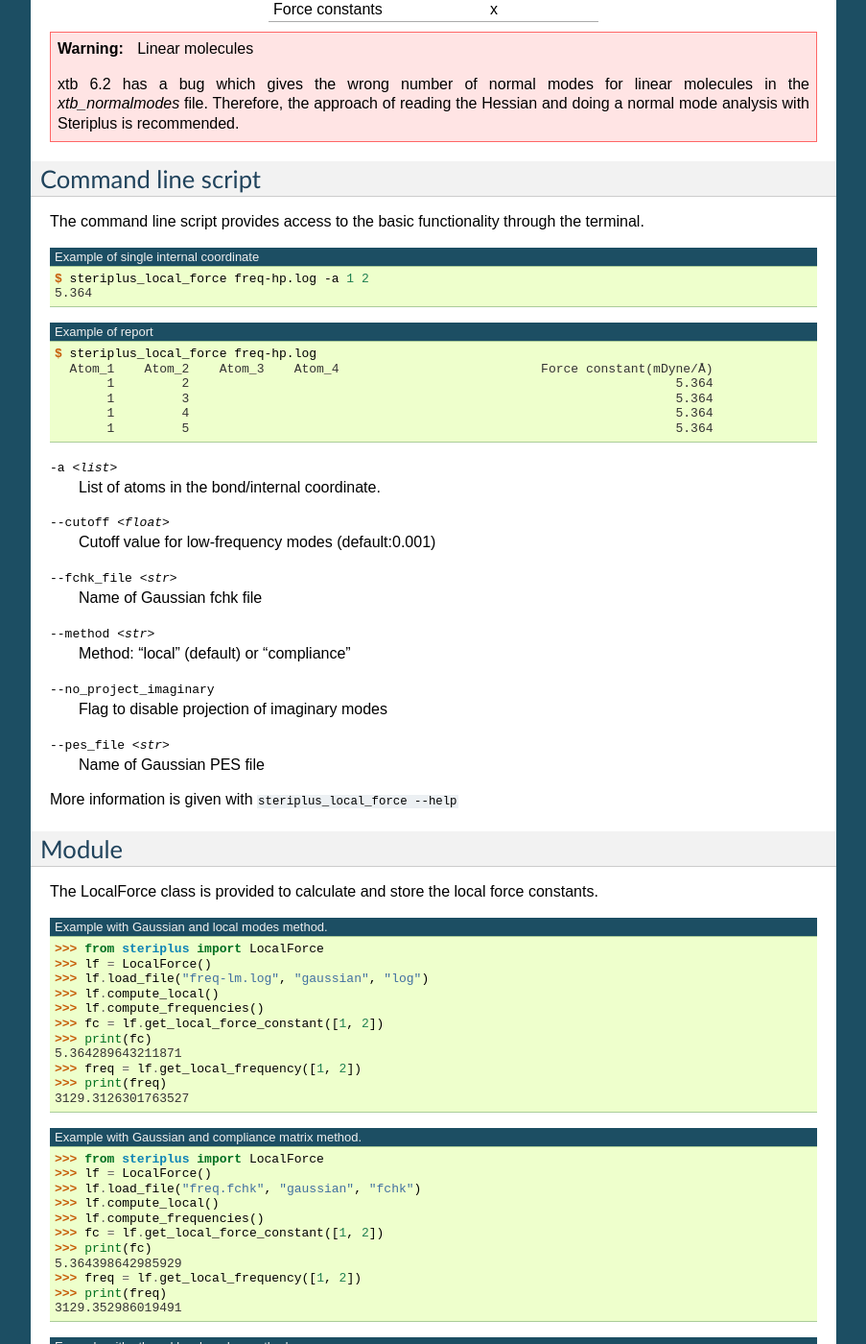
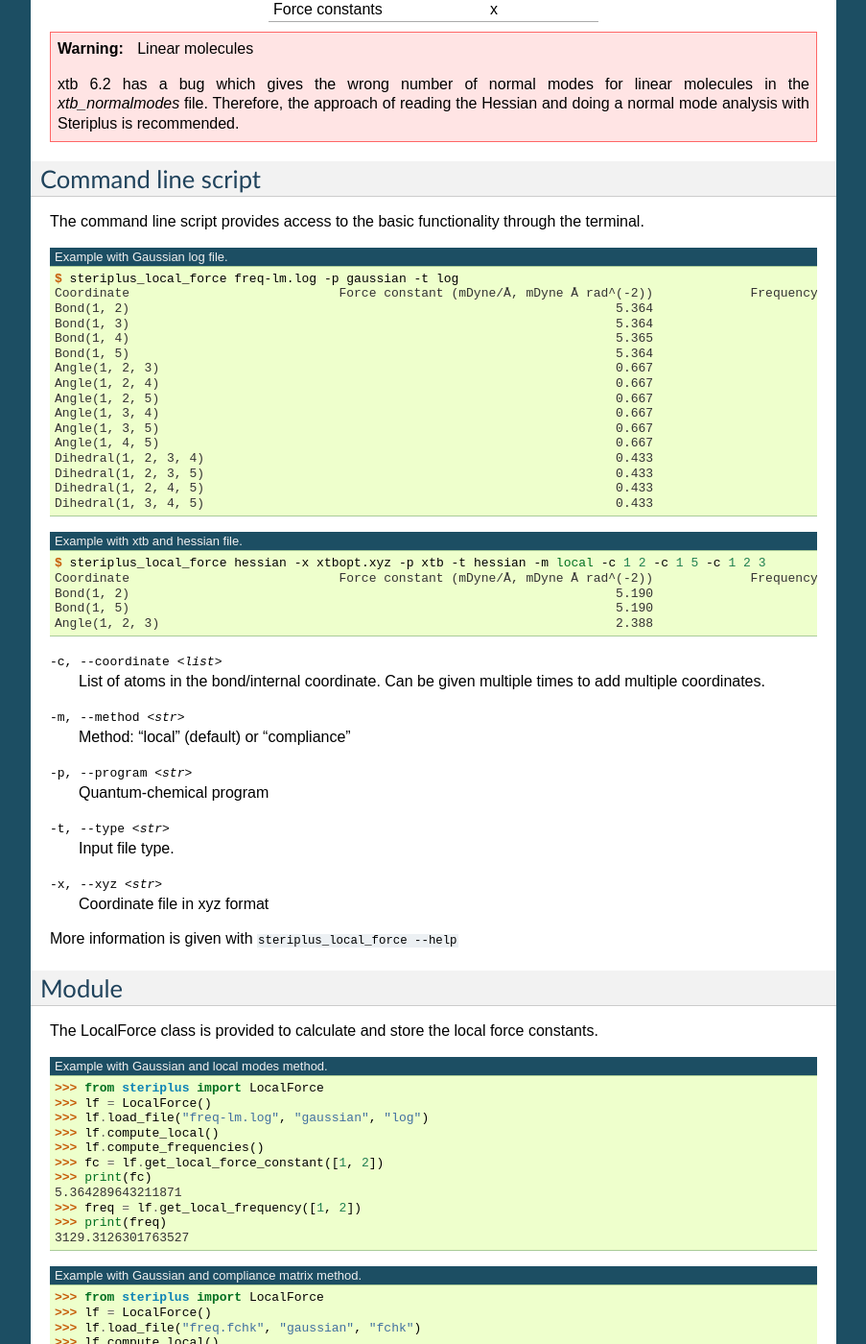
Before and after one commit to digital-chemistry-laboratory/morfeus, a Sphinx documentation site: the page built from docs/local_force.rst, in a window 1280 px wide and 1400 px high, scrolled down 3704 px. Shown: the whole window at 96% size, without its empty margins (198-1101 px from the left). Built offline with Sphinx 7.4.7, drawn with Linux system fonts in a browser that asks for light colours.

Commit message:
Documentation for local force script

```diff
--- a/docs/local_force.rst
+++ b/docs/local_force.rst
@@ -213,33 +213,45 @@ The command line script provides access to the basic functionality through
 the terminal.
 
 .. code-block:: console
-  :caption: Example of single internal coordinate
+  :caption: Example with Gaussian log file.
 
-  $ steriplus_local_force freq-hp.log -a 1 2
-  5.364
+  $ steriplus_local_force freq-lm.log -p gaussian -t log
+  Coordinate                            Force constant (mDyne/Å, mDyne Å rad^(-2))             Frequency (cm^-1)
+  Bond(1, 2)                                                                 5.364                          3129
+  Bond(1, 3)                                                                 5.364                          3129
+  Bond(1, 4)                                                                 5.365                          3129
+  Bond(1, 5)                                                                 5.364                          3129
+  Angle(1, 2, 3)                                                             0.667                          1448
+  Angle(1, 2, 4)                                                             0.667                          1448
+  Angle(1, 2, 5)                                                             0.667                          1448
+  Angle(1, 3, 4)                                                             0.667                          1448
+  Angle(1, 3, 5)                                                             0.667                          1448
+  Angle(1, 4, 5)                                                             0.667                          1448
+  Dihedral(1, 2, 3, 4)                                                       0.433                          1384
+  Dihedral(1, 2, 3, 5)                                                       0.433                          1384
+  Dihedral(1, 2, 4, 5)                                                       0.433                          1384
+  Dihedral(1, 3, 4, 5)                                                       0.433                          1384
 
 .. code-block:: console
-  :caption: Example of report
+  :caption: Example with xtb and hessian file.
 
-  $ steriplus_local_force freq-hp.log
-    Atom_1    Atom_2    Atom_3    Atom_4                           Force constant(mDyne/Å)                       Frequency (cm^-1)
-         1         2                                                                 5.364                                    3252
-         1         3                                                                 5.364                                    3252
-         1         4                                                                 5.364                                    3252
-         1         5                                                                 5.364                                    3252
+  $ steriplus_local_force hessian -x xtbopt.xyz -p xtb -t hessian -m local -c 1 2 -c 1 5 -c 1 2 3
+  Coordinate                            Force constant (mDyne/Å, mDyne Å rad^(-2))             Frequency (cm^-1)
+  Bond(1, 2)                                                                 5.190                          3078
+  Bond(1, 5)                                                                 5.190                          3078
+  Angle(1, 2, 3)                                                             2.388                          1692                                 3252
 
--a <list>
-  List of atoms in the bond/internal coordinate.
---cutoff <float>
-  Cutoff value for low-frequency modes (default:0.001)
---fchk_file <str>
-  Name of Gaussian fchk file
---method <str>
+-c, --coordinate <list>
+  List of atoms in the bond/internal coordinate. Can be given multiple times
+  to add multiple coordinates.
+-m, --method <str>
   Method: "local" (default) or "compliance"
---no_project_imaginary
-  Flag to disable projection of imaginary modes
---pes_file <str>
-  Name of Gaussian PES file
+-p, --program <str>
+  Quantum-chemical program
+-t, --type <str>
+  Input file type.
+-x, --xyz <str>
+  Coordinate file in xyz format
 
 More information is given with ``steriplus_local_force --help``
 
```
Also changed, not shown: 1 other file.
